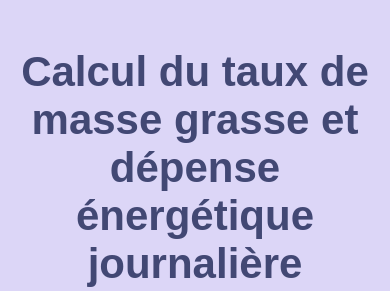
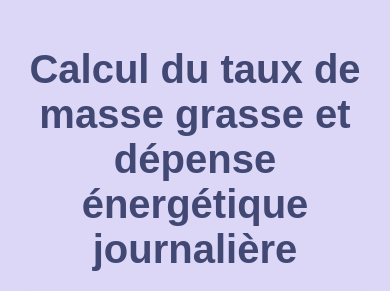
Before and after one commit to Vincent8314/Calcul-Macro-Facile, a plain HTML site: page index.html in a window 390 px wide. Shown: the top 291 px of the page. Drawn offline with Linux system fonts and the light colour scheme.

Commit message:
Update index.html

```diff
--- a/index.html
+++ b/index.html
@@ -181,7 +181,7 @@
         /* Styles réactifs pour petits écrans */
         @media (max-width: 600px) {
             body {
-                font-size: 21px; /* Augmentation de 20% de la taille de base */
+                font-size: 20px; /* Augmentation de 20% de la taille de base */
             }
         }
 
```
